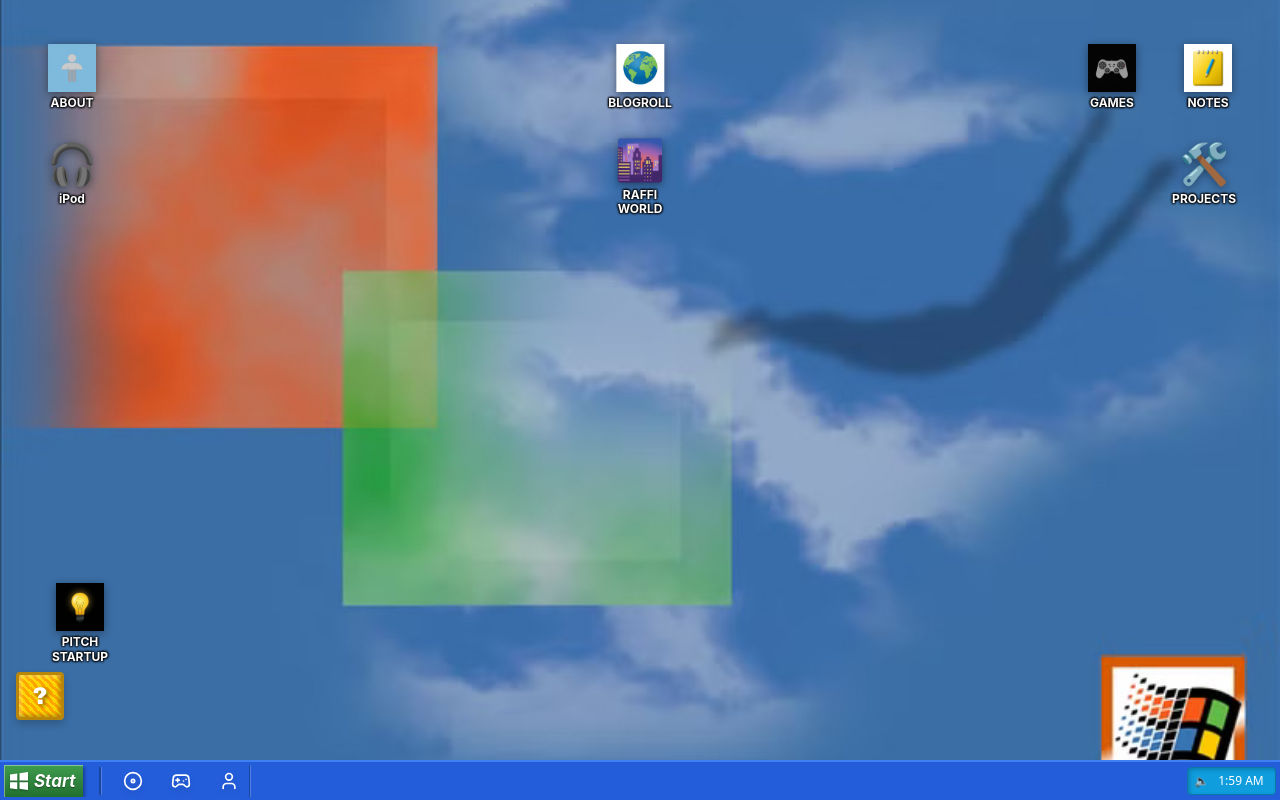
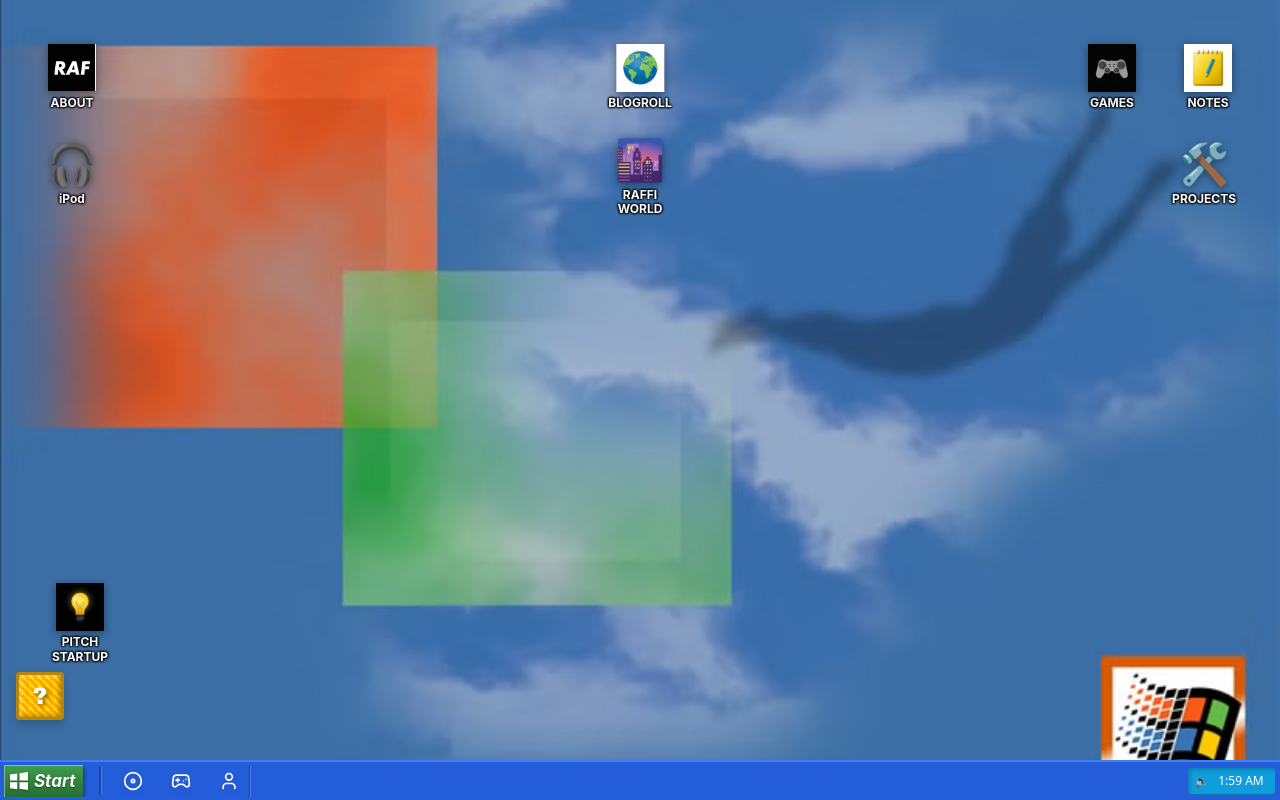
Before and after one commit to Raffi-Souren/raffi-online, a Next.js app: page / in a window 1280 px wide. Built offline with nearby package versions, Linux system fonts and the light colour scheme.

Commit message:
feat: update icon for user to raf-logo.png
Co-authored-by: RAF <187212390+Raffi-Souren@users.noreply.github.com>

```diff
--- a/components/ui/DesktopIcon.tsx
+++ b/components/ui/DesktopIcon.tsx
@@ -10,7 +10,7 @@ interface DesktopIconProps {
 
 export default function DesktopIcon({ icon, label, onClick }: DesktopIconProps) {
   const iconMap: Record<string, string> = {
-    "👤": "/icons/user.jpg",
+    "👤": "/icons/raf-logo.png",
     "🌐": "/icons/globe.jpg",
     "🎮": "/icons/gamepad.jpg",
     "📝": "/icons/notepad.jpg",
```
Also changed, not shown: public/icons/raf-logo.png (added).
